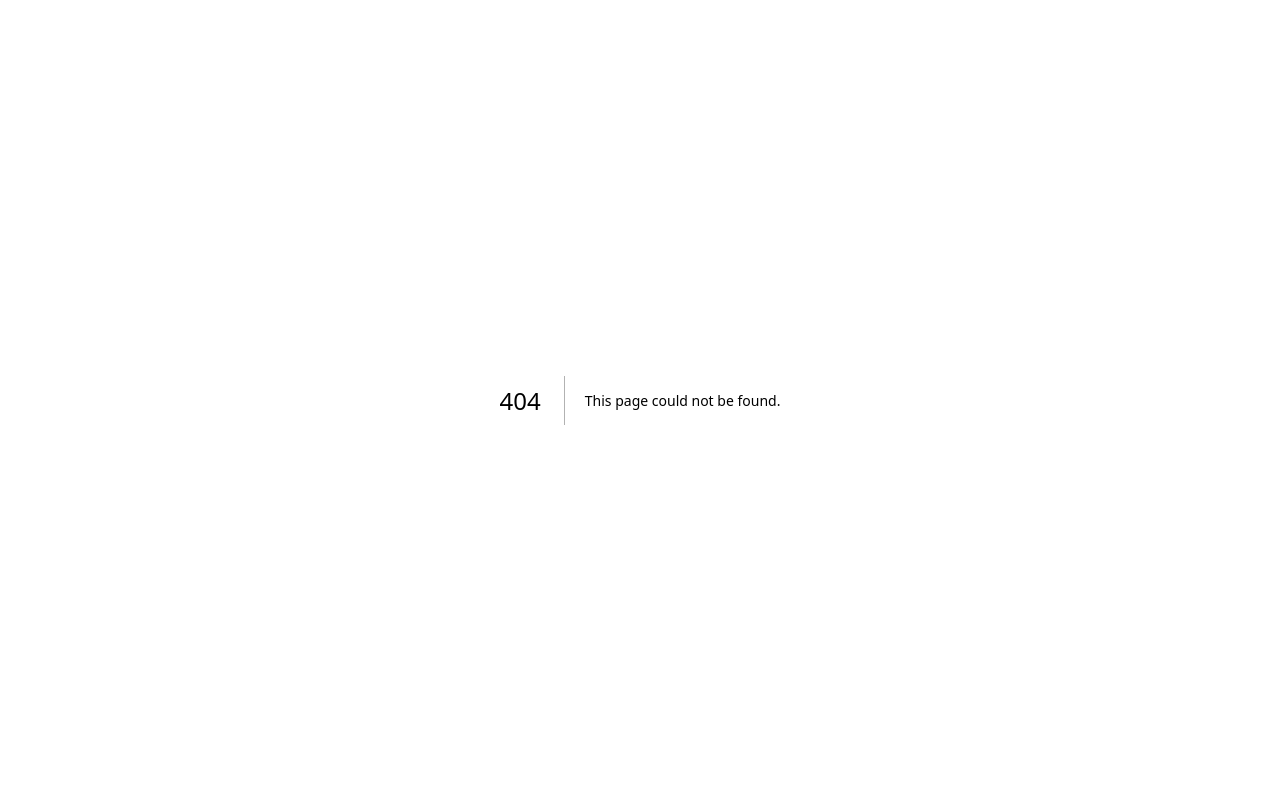
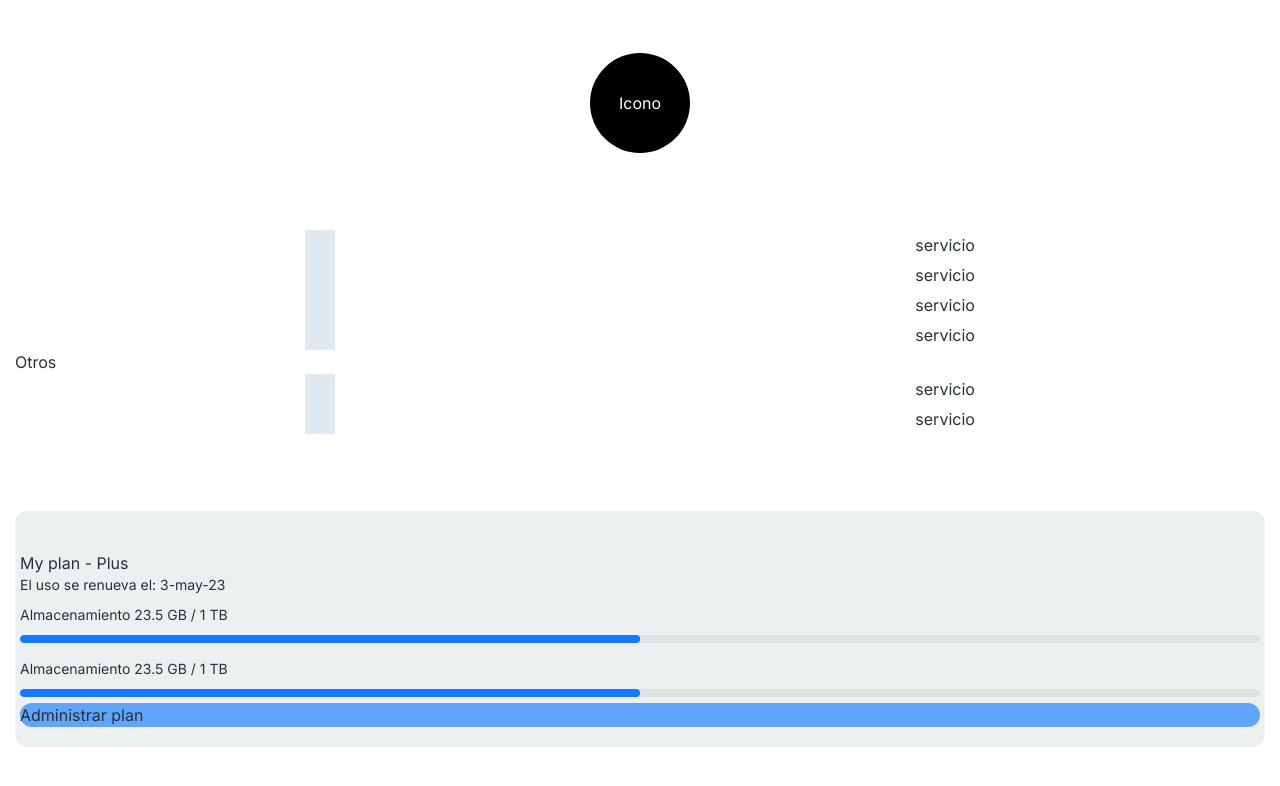
Before and after one commit to JAPACX/Dashboard-Video-Tool, a Next.js app: page /1 in a window 1280 px wide. Before the commit this address had no page. Shown: the top 786 px of the page. Built offline with nearby package versions, Linux system fonts and the light colour scheme.

Commit message:
first commit

```diff
--- /dev/null
+++ b/src/app/[user]/(dashboard)/home/HomeDashboard.tsx
@@ -0,0 +1,11 @@
+import React from "react";
+
+const HomeDashboard = () => {
+  return (
+    <div className="bg-neutral-grey">
+      <p>HomeDashboard</p>
+    </div>
+  );
+};
+
+export default HomeDashboard;
--- /dev/null
+++ b/src/app/[user]/(dashboard)/page.tsx
@@ -0,0 +1,55 @@
+import React from "react";
+// import Image from "next/image";
+import ProgressBar from "@/components/ProgressBar";
+
+const Dashboard = () => {
+  return (
+    <div className="flex flex-col justify-around h-full w-full p-[15px]">
+      <div className="flex justify-center items-center">
+        <div className="h-[100px] w-[100px] rounded-full bg-black justify-center items-center flex">
+          <p className="text-white">Icono</p>
+        </div>
+      </div>
+      <div className="">
+        <Service title="servicio" />
+        <Service title="servicio" />
+        <Service title="servicio" />
+        <Service title="servicio" />
+
+        <p>Otros</p>
+        <Service title="servicio" />
+        <Service title="servicio" />
+      </div>
+      <div className="bg-[#ECF0F1]  rounded-xl  py-[20px] px-[5px]">
+        <div>
+          <p className="mt-[20px]">My plan - Plus</p>
+          <p className="text-sm">El uso se renueva el: 3-may-23</p>
+          <div className="mt-[10px]">
+            <p className="text-sm">Almacenamiento 23.5 GB / 1 TB</p>
+            <ProgressBar percent={50} showInfo={false} />
+          </div>
+          <div className="mt-[10px]">
+            <p className="text-sm">Almacenamiento 23.5 GB / 1 TB</p>
+            <ProgressBar percent={50} showInfo={false} />
+          </div>
+          <div className="bg-blue-400 rounded-xl">
+            <p>Administrar plan</p>
+          </div>
+        </div>
+      </div>
+    </div>
+  );
+};
+
+export default Dashboard;
+
+const Service = (props: any) => {
+  const { image, title } = props;
+  return (
+    <div className="flex justify-around items-center">
+      {/* <Image src={image} alt="" /> */}
+      <div className="h-[30px] w-[30px] bg-slate-200"></div>
+      <p>{title}</p>
+    </div>
+  );
+};
--- a/src/app/globals.css
+++ b/src/app/globals.css
@@ -17,13 +17,9 @@
 }
 
 body {
-  color: rgb(var(--foreground-rgb));
-  background: linear-gradient(
-      to bottom,
-      transparent,
-      rgb(var(--background-end-rgb))
-    )
-    rgb(var(--background-start-rgb));
+  color: "#ECF0F1";
+  height: 100vh;
+  background: "#ECF0F1";
 }
 
 @layer utilities {
@@ -31,3 +27,36 @@ body {
     text-wrap: balance;
   }
 }
+
+.primary-color {
+  color: #4702ff;
+}
+
+.secondary-color {
+  color: #7700f5;
+}
+
+.neutral-black {
+  color: #263238;
+}
+
+.neutral-grey {
+  color: "#ECF0F1";
+}
+
+.neutral-white {
+  color: "#FDFEFE";
+}
+
+.neutral-grey {
+  color: "#ECF0F1";
+}
+
+p {
+  color: #263238;
+}
+
+h1 {
+  color: #263238;
+  font-family: "Inter", sans-serif;
+}
--- a/src/app/page.tsx
+++ b/src/app/page.tsx
@@ -1,113 +1,25 @@
-import Image from "next/image";
-
+import Dashboard from "@/app/[user]/(dashboard)/page";
 export default function Home() {
   return (
-    <main className="flex min-h-screen flex-col items-center justify-between p-24">
-      <div className="z-10 max-w-5xl w-full items-center justify-between font-mono text-sm lg:flex">
-        <p className="fixed left-0 top-0 flex w-full justify-center border-b border-gray-300 bg-gradient-to-b from-zinc-200 pb-6 pt-8 backdrop-blur-2xl dark:border-neutral-800 dark:bg-zinc-800/30 dark:from-inherit lg:static lg:w-auto  lg:rounded-xl lg:border lg:bg-gray-200 lg:p-4 lg:dark:bg-zinc-800/30">
-          Get started by editing&nbsp;
-          <code className="font-mono font-bold">src/app/page.tsx</code>
-        </p>
-        <div className="fixed bottom-0 left-0 flex h-48 w-full items-end justify-center bg-gradient-to-t from-white via-white dark:from-black dark:via-black lg:static lg:h-auto lg:w-auto lg:bg-none">
-          <a
-            className="pointer-events-none flex place-items-center gap-2 p-8 lg:pointer-events-auto lg:p-0"
-            href="https://vercel.com?utm_source=create-next-app&utm_medium=appdir-template&utm_campaign=create-next-app"
-            target="_blank"
-            rel="noopener noreferrer"
-          >
-            By{" "}
-            <Image
-              src="/vercel.svg"
-              alt="Vercel Logo"
-              className="dark:invert"
-              width={100}
-              height={24}
-              priority
-            />
-          </a>
+    <div className="flex justify-center h-full bg-[#ECF0F1]">
+      <div className="container">
+        <div className="grid grid-cols-3 h-full">
+          <div className=" col-span-1">
+            <div className="flex  justify-center  items-center h-full ">
+              <div className="bg-white flex justify-center items-center w-[90%] h-[95%] rounded-xl">
+                <Dashboard />
+              </div>
+            </div>
+          </div>
+          <div className="col-span-2">
+            <div className="flex justify-center  items-center h-full ">
+              <div className="bg-white flex justify-center items-center w-[90%] h-[95%] rounded-xl">
+                <p>example</p>
+              </div>
+            </div>
+          </div>
         </div>
       </div>
-
-      <div className="relative flex place-items-center before:absolute before:h-[300px] before:w-full sm:before:w-[480px] before:-translate-x-1/2 before:rounded-full before:bg-gradient-radial before:from-white before:to-transparent before:blur-2xl before:content-[''] after:absolute after:-z-20 after:h-[180px] after:w-full sm:after:w-[240px] after:translate-x-1/3 after:bg-gradient-conic after:from-sky-200 after:via-blue-200 after:blur-2xl after:content-[''] before:dark:bg-gradient-to-br before:dark:from-transparent before:dark:to-blue-700 before:dark:opacity-10 after:dark:from-sky-900 after:dark:via-[#0141ff] after:dark:opacity-40 before:lg:h-[360px] z-[-1]">
-        <Image
-          className="relative dark:drop-shadow-[0_0_0.3rem_#ffffff70] dark:invert"
-          src="/next.svg"
-          alt="Next.js Logo"
-          width={180}
-          height={37}
-          priority
-        />
-      </div>
-
-      <div className="mb-32 grid text-center lg:max-w-5xl lg:w-full lg:mb-0 lg:grid-cols-4 lg:text-left">
-        <a
-          href="https://nextjs.org/docs?utm_source=create-next-app&utm_medium=appdir-template&utm_campaign=create-next-app"
-          className="group rounded-lg border border-transparent px-5 py-4 transition-colors hover:border-gray-300 hover:bg-gray-100 hover:dark:border-neutral-700 hover:dark:bg-neutral-800/30"
-          target="_blank"
-          rel="noopener noreferrer"
-        >
-          <h2 className={`mb-3 text-2xl font-semibold`}>
-            Docs{" "}
-            <span className="inline-block transition-transform group-hover:translate-x-1 motion-reduce:transform-none">
-              -&gt;
-            </span>
-          </h2>
-          <p className={`m-0 max-w-[30ch] text-sm opacity-50`}>
-            Find in-depth information about Next.js features and API.
-          </p>
-        </a>
-
-        <a
-          href="https://nextjs.org/learn?utm_source=create-next-app&utm_medium=appdir-template-tw&utm_campaign=create-next-app"
-          className="group rounded-lg border border-transparent px-5 py-4 transition-colors hover:border-gray-300 hover:bg-gray-100 hover:dark:border-neutral-700 hover:dark:bg-neutral-800/30"
-          target="_blank"
-          rel="noopener noreferrer"
-        >
-          <h2 className={`mb-3 text-2xl font-semibold`}>
-            Learn{" "}
-            <span className="inline-block transition-transform group-hover:translate-x-1 motion-reduce:transform-none">
-              -&gt;
-            </span>
-          </h2>
-          <p className={`m-0 max-w-[30ch] text-sm opacity-50`}>
-            Learn about Next.js in an interactive course with&nbsp;quizzes!
-          </p>
-        </a>
-
-        <a
-          href="https://vercel.com/templates?framework=next.js&utm_source=create-next-app&utm_medium=appdir-template&utm_campaign=create-next-app"
-          className="group rounded-lg border border-transparent px-5 py-4 transition-colors hover:border-gray-300 hover:bg-gray-100 hover:dark:border-neutral-700 hover:dark:bg-neutral-800/30"
-          target="_blank"
-          rel="noopener noreferrer"
-        >
-          <h2 className={`mb-3 text-2xl font-semibold`}>
-            Templates{" "}
-            <span className="inline-block transition-transform group-hover:translate-x-1 motion-reduce:transform-none">
-              -&gt;
-            </span>
-          </h2>
-          <p className={`m-0 max-w-[30ch] text-sm opacity-50`}>
-            Explore starter templates for Next.js.
-          </p>
-        </a>
-
-        <a
-          href="https://vercel.com/new?utm_source=create-next-app&utm_medium=appdir-template&utm_campaign=create-next-app"
-          className="group rounded-lg border border-transparent px-5 py-4 transition-colors hover:border-gray-300 hover:bg-gray-100 hover:dark:border-neutral-700 hover:dark:bg-neutral-800/30"
-          target="_blank"
-          rel="noopener noreferrer"
-        >
-          <h2 className={`mb-3 text-2xl font-semibold`}>
-            Deploy{" "}
-            <span className="inline-block transition-transform group-hover:translate-x-1 motion-reduce:transform-none">
-              -&gt;
-            </span>
-          </h2>
-          <p className={`m-0 max-w-[30ch] text-sm opacity-50 text-balance`}>
-            Instantly deploy your Next.js site to a shareable URL with Vercel.
-          </p>
-        </a>
-      </div>
-    </main>
+    </div>
   );
 }
--- /dev/null
+++ b/src/components/ProgressBar.tsx
@@ -0,0 +1,15 @@
+import React from "react";
+import { Progress } from "antd";
+
+const ProgressBar: React.FC<{ percent: number; showInfo?: boolean }> = ({
+  percent,
+  showInfo,
+}) => {
+  return (
+    <>
+      <Progress percent={50} showInfo={showInfo} />
+    </>
+  );
+};
+
+export default ProgressBar;
```
Also changed, not shown: package.json (+6 -5 lines), 1 other file (tests, documents, lock files or other folders).
